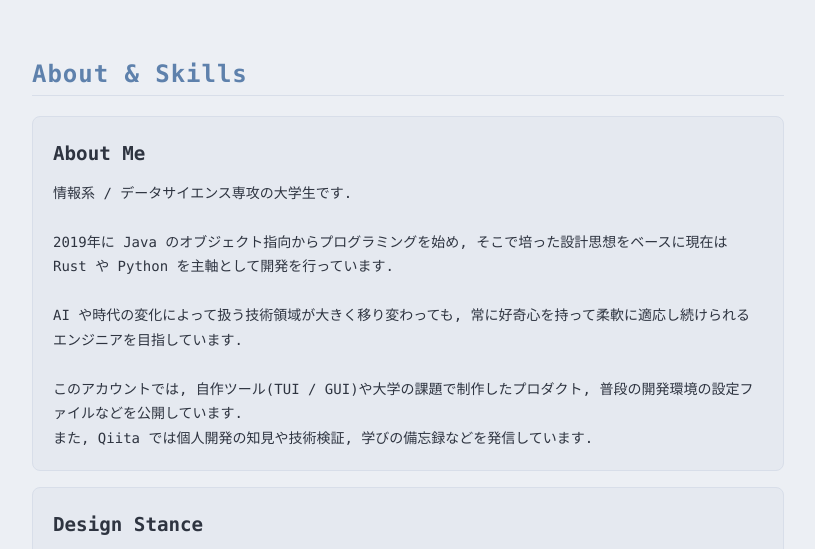
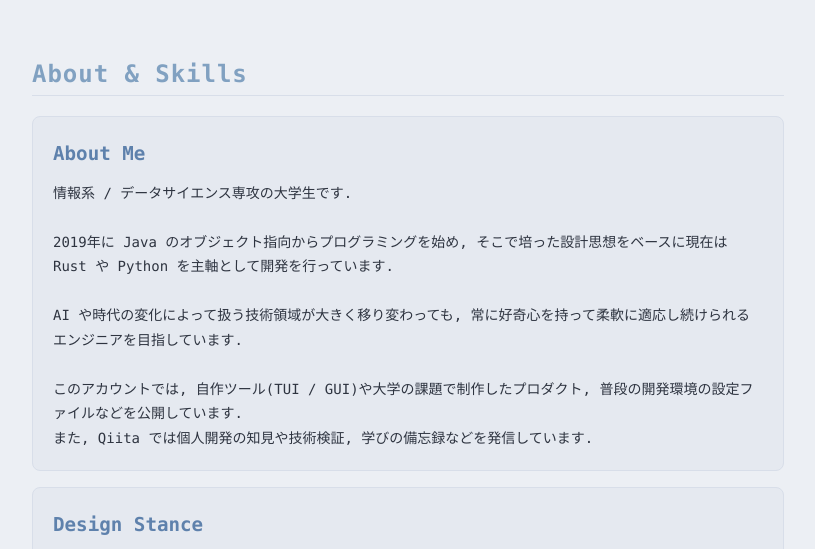
Before and after one commit to norder-lab/norder-lab.github.io, a plain HTML site: page index.html in a window 1280 px wide. Shown: the part 220-769 px from the top of the page, without its empty margins (232-1047 px from the left). Drawn offline with Linux system fonts and the light colour scheme; no server answers.

Commit message:
feat: 見出しの色を変更

```diff
--- a/style.css
+++ b/style.css
@@ -142,7 +142,7 @@ section {
 h2 {
     font-size: 1.5rem;
     font-weight: 700;
-    color: var(--accent-cyan);
+    color: var(--accent-blue);
     letter-spacing: 0.04em;
     margin-bottom: 1.25rem;
     border-bottom: 1px solid var(--border-color);
@@ -165,7 +165,7 @@ h2 {
 
 .panel h3 {
     font-size: 1.2rem;
-    color: var(--text-bright);
+    color: var(--accent-cyan);
     margin-bottom: 0.65rem;
 }
 
```
